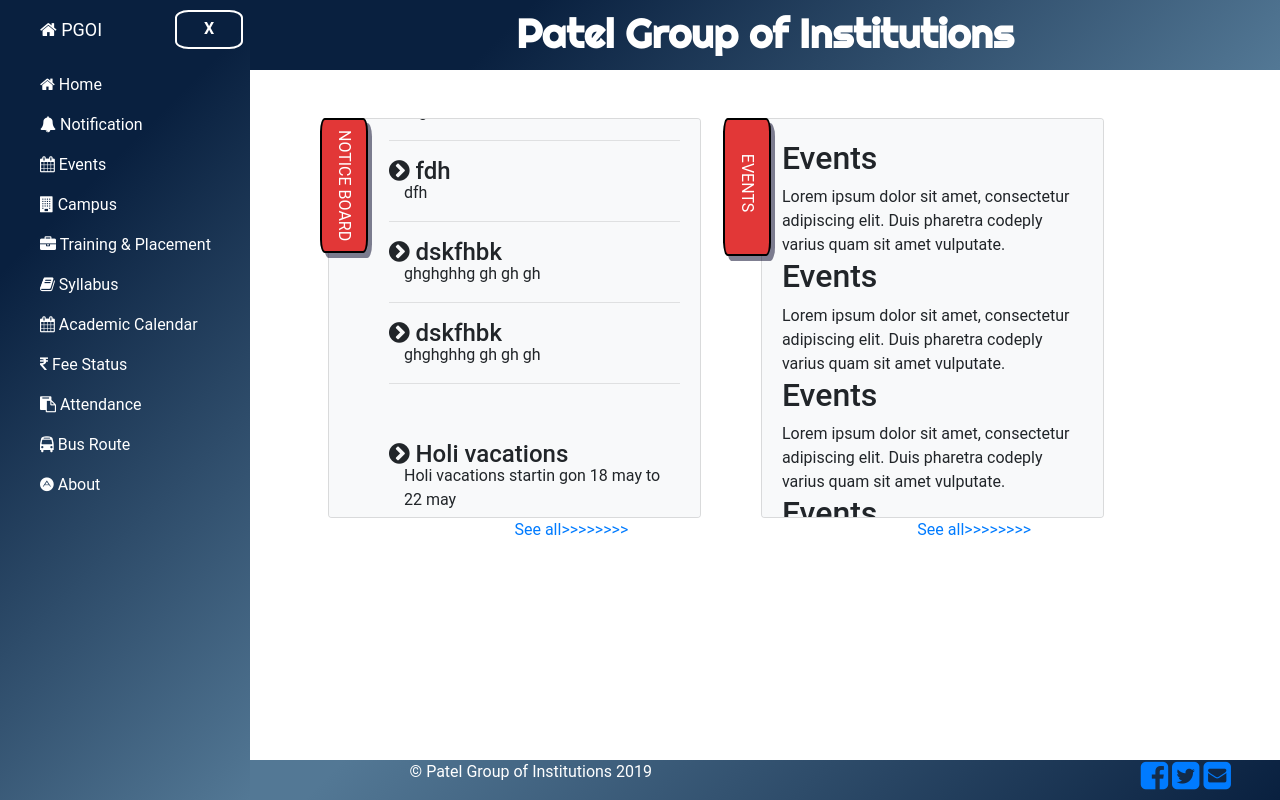
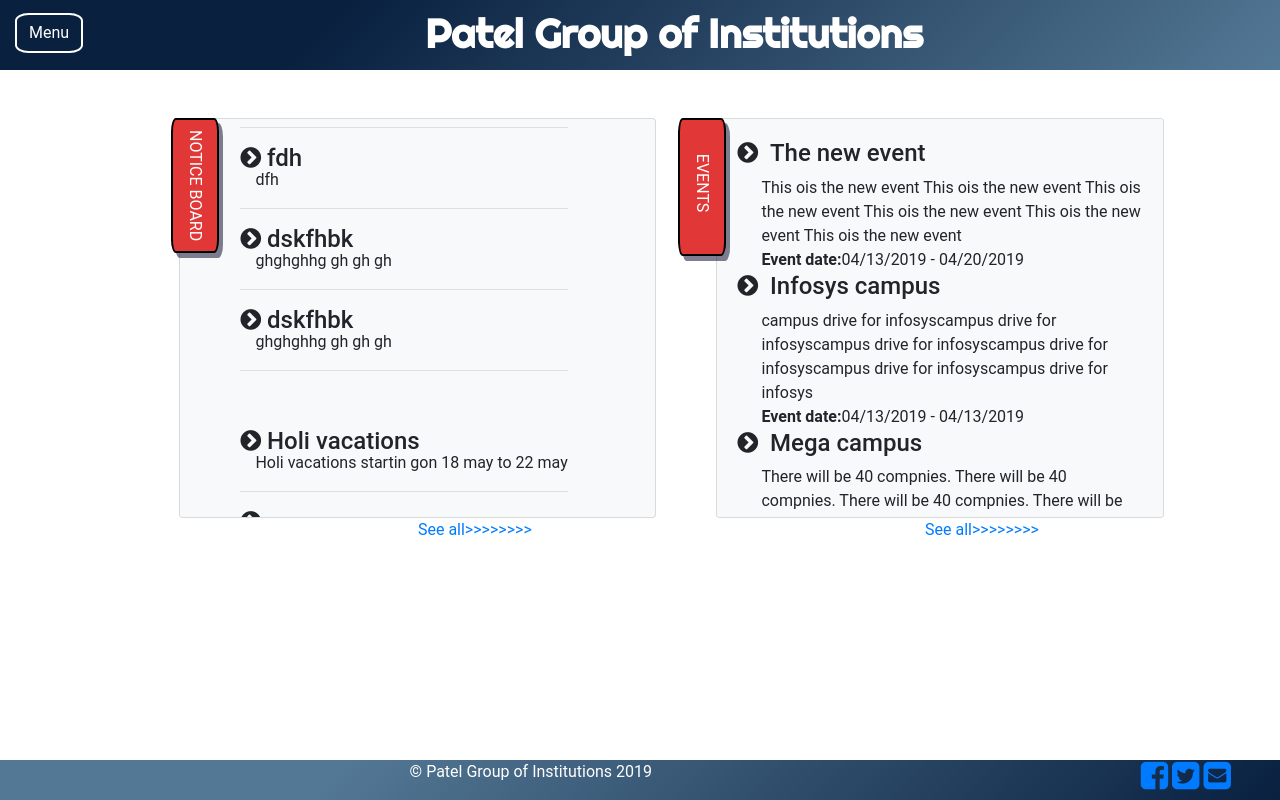
Before and after one commit to hemansah/PGOI, a PHP site: page / in a window 1280 px wide. Run offline with PHP 8.4, Linux system fonts and the light colour scheme; data comes from the database, SQL or seed files in the repository; both versions use the stored data as it was after the commit.

Commit message:
Events page updated

```diff
--- a/admin/dbconfig/dbconnect.php
+++ b/admin/dbconfig/dbconnect.php
@@ -1,7 +1,7 @@
 <?php
 $hostname="localhost";
 $username ="root";
-$password="123456";
+$password="";
 $dbname="pgoiDB";
 $dbhandle = mysqli_connect($hostname,$username,$password,$dbname);
 $select = mysqli_select_db($dbhandle,$dbname);
--- a/admin/statics/header.php
+++ b/admin/statics/header.php
@@ -5,7 +5,7 @@
         </div>
     </div> -->
 
-    <div id="wrapper" class="toggled" >
+    <div id="wrapper" >
 
         <!-- Sidebar -->
         <div id="sidebar-wrapper">
--- a/assets/css/style.css
+++ b/assets/css/style.css
@@ -231,6 +231,33 @@ hr.hr-scroll {
     text-transform: 1px 1px 0px rgba(0, 0, 0, 0.5);
 }
 
+/***********STYLE scroll*********/
+
+#style-scroll::-webkit-scrollbar-track
+{
+  -webkit-box-shadow: inset 0 0 6px rgba(0,0,0,0.9);
+  border-radius: 10px;
+  background-color: #CCCCCC;
+}
+
+#style-scroll::-webkit-scrollbar
+{
+  width: 12px;
+  background-color: #F5F5F5;
+}
+
+#style-scroll::-webkit-scrollbar-thumb
+{
+  border-radius: 10px;
+  background-color: #D62929;
+  background-image: -webkit-linear-gradient(90deg,
+                        transparent,
+                        rgba(0, 0, 0, 0.4) 50%,
+                        transparent,
+                        transparent)
+}
+
+
 /*-------------------------------
 css for events.php
 --------------------------------*/
--- a/index.php
+++ b/index.php
@@ -3,6 +3,7 @@
 	include 'admin/dbconfig/dbconnect.php';
 	include 'lib/functions-php.php';
 	$notification = all_notifications($dbhandle);
+	$events = all_events($dbhandle);
 ?>
 <!---//////Index common to all//////-->
 
@@ -31,7 +32,7 @@
 	include_once'statics/header.php';
 	?>
 
-<!-----------------Start of Container------------------->
+<!--///////////////Start of Container/////////////////-->
 		<div class="container-fluid">
 
 		    <div class="row">
@@ -48,9 +49,9 @@
 		    </div>
 
 
-			<div class="row ml-5">
+			<div class="row ml-5 ">
 				<!-- Notice/Events -->
-				<div class="col-sm-5 my-5">
+				<div class="col-sm-5 my-5 offset-sm-1">
 							<div style="position: relative;">
 								<div class="vertical-text">Notice Board</div>
 							</div>
@@ -80,7 +81,6 @@
 							?>
 						  </ol>
 						</div>
-
 					</div>
 
 					<div class="box-click-here">
@@ -89,33 +89,28 @@
 
 				</div>
 
-
-
-
-
-
 				<div class="col-sm-5 my-5">
 							<div style="position: relative;">
 								<div class="vertical-text">&nbsp;&nbsp;&nbsp;&nbsp;&nbsp;&nbsp;Events &nbsp;&nbsp;&nbsp;&nbsp;&nbsp;&nbsp;&nbsp;</div>
 							</div>
-					<div class="card card-body bg-light event-homepage ">
-					    <h2>Events</h2>
-					    Lorem ipsum dolor sit amet, consectetur adipiscing elit. Duis pharetra codeply varius quam sit amet vulputate.
-					    <h2>Events</h2>
-					    Lorem ipsum dolor sit amet, consectetur adipiscing elit. Duis pharetra codeply varius quam sit amet vulputate.
-					    <h2>Events</h2>
-					    Lorem ipsum dolor sit amet, consectetur adipiscing elit. Duis pharetra codeply varius quam sit amet vulputate.
-					    <h2>Events</h2>
-					    Lorem ipsum dolor sit amet, consectetur adipiscing elit. Duis pharetra codeply varius quam sit amet vulputate.
-					    <h2>Events</h2>
-					    Lorem ipsum dolor sit amet, consectetur adipiscing elit. Duis pharetra codeply varius quam sit amet vulputate.
-					    <h2>Events</h2>
-					    Lorem ipsum dolor sit amet, consectetur adipiscing elit. Duis pharetra codeply varius quam sit amet vulputate.
+					<div class="card card-body bg-light event-homepage scrollbar" id="style-scroll">
+							<?php
+								if ($events){
+									while ($row=mysqli_fetch_assoc($events)){
+											echo '<h4> <i class="fa fa-chevron-circle-right" aria-hidden="true"></i> &nbsp;'.$row['topic'].'</h4>
+													<div class="ml-4">' . $row['details'] . '
+														<br><b>Event date:</b>' . $row['event_range'] . '
+													</div>';
+									}
+								}else{
+									echo "<h4>No Events to show.</h4>";
+								}
+							?>
 
 					</div>
 
 					<div class="box-click-here-events">
-						<a href="#"><p>See all>>>>>>>></p></a>
+						<a href="events.php"><p>See all>>>>>>>></p></a>
 					</div>
 
 				</div>
@@ -124,10 +119,8 @@
 			</div>
 
 		</div>
-<!---------------------------End of Container----------------------------------->
-				<?php
-					include_once'statics/footer.php';
-					?>
+<!--//////////////// End of Container////////////////-->
+				<?php include_once'statics/footer.php'; ?>
 
 
 
--- a/lib/functions-php.php
+++ b/lib/functions-php.php
@@ -5,7 +5,7 @@
 		return $result;
 	}
 	function all_events($dbhandle){
-		$query = "SELECT * FROM events ORDER BY date_time DESC";
+		$query = "SELECT * FROM events ORDER BY event_range DESC";
 		$result = mysqli_query($dbhandle, $query);
 		return $result;
 	}
--- a/notifications.php
+++ b/notifications.php
@@ -75,8 +75,6 @@
 									echo "<h4>No Notification to show.</h4>";
 								}
 							?>
-
-
 					</div>
 				</div>
 			</div>
--- a/statics/header.php
+++ b/statics/header.php
@@ -1,6 +1,6 @@
 
 
-    <div id="wrapper" class="toggled" >
+    <div id="wrapper" >
 
         <!-- Sidebar -->
         <div id="sidebar-wrapper">
@@ -42,10 +42,6 @@
                 </li>
 
                 <li>
-                    <a href="#"><i class="fa fa-inr"></i> Fee Status</a>
-                </li>
-
-                <li>
                     <a href="attendance.php"><i class="fa fa-clipboard"></i> Attendance</a>
                 </li>
 
--- a/statics/topbar.php
+++ b/statics/topbar.php
@@ -1 +1 @@
-<h2 class="text-center h2-topbar" style="">Patel Group of Institutions</h2>
+<h2 class="text-center h2-topbar">Patel Group of Institutions</h2>
```
Also changed, not shown: admin/dbconfig/events.sql (added, +74 -0 lines), admin/dbconfig/pgoidb.sql (+53 -10 lines), events.php (+21 -59 lines).
